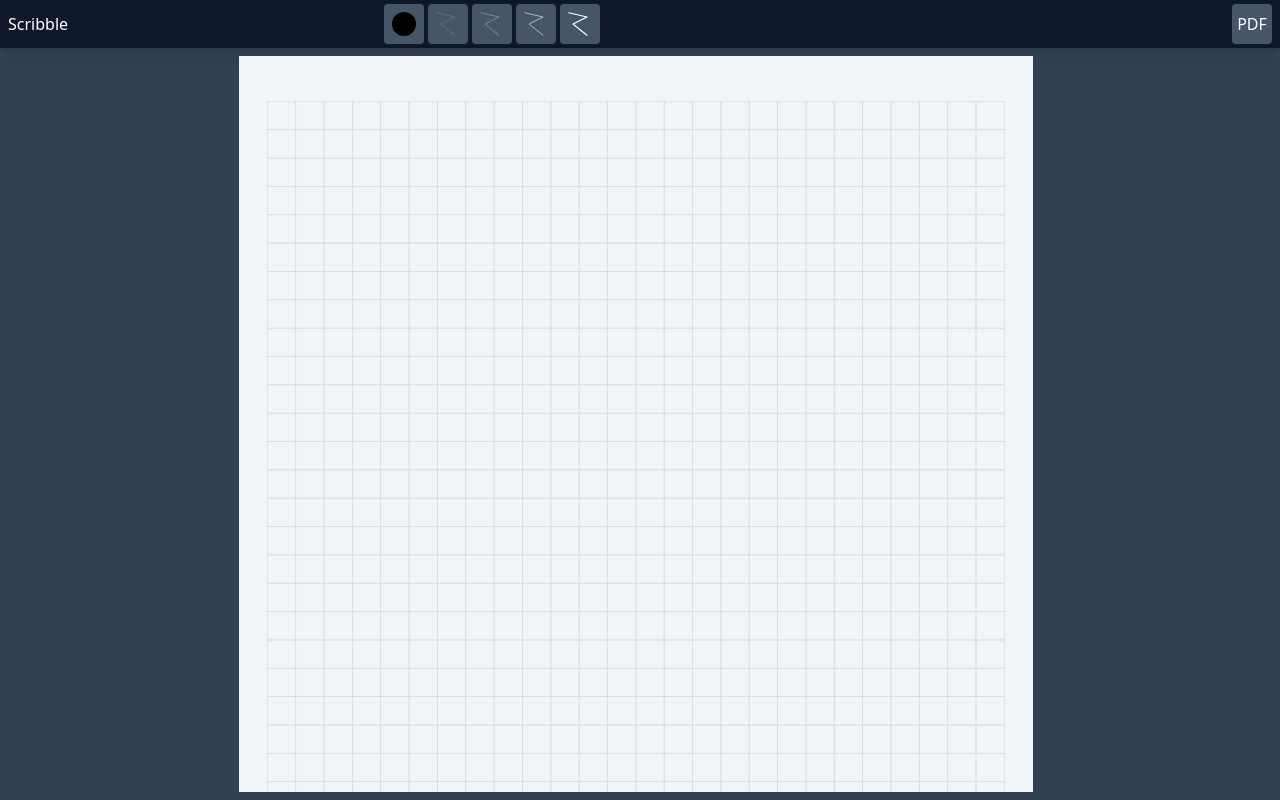
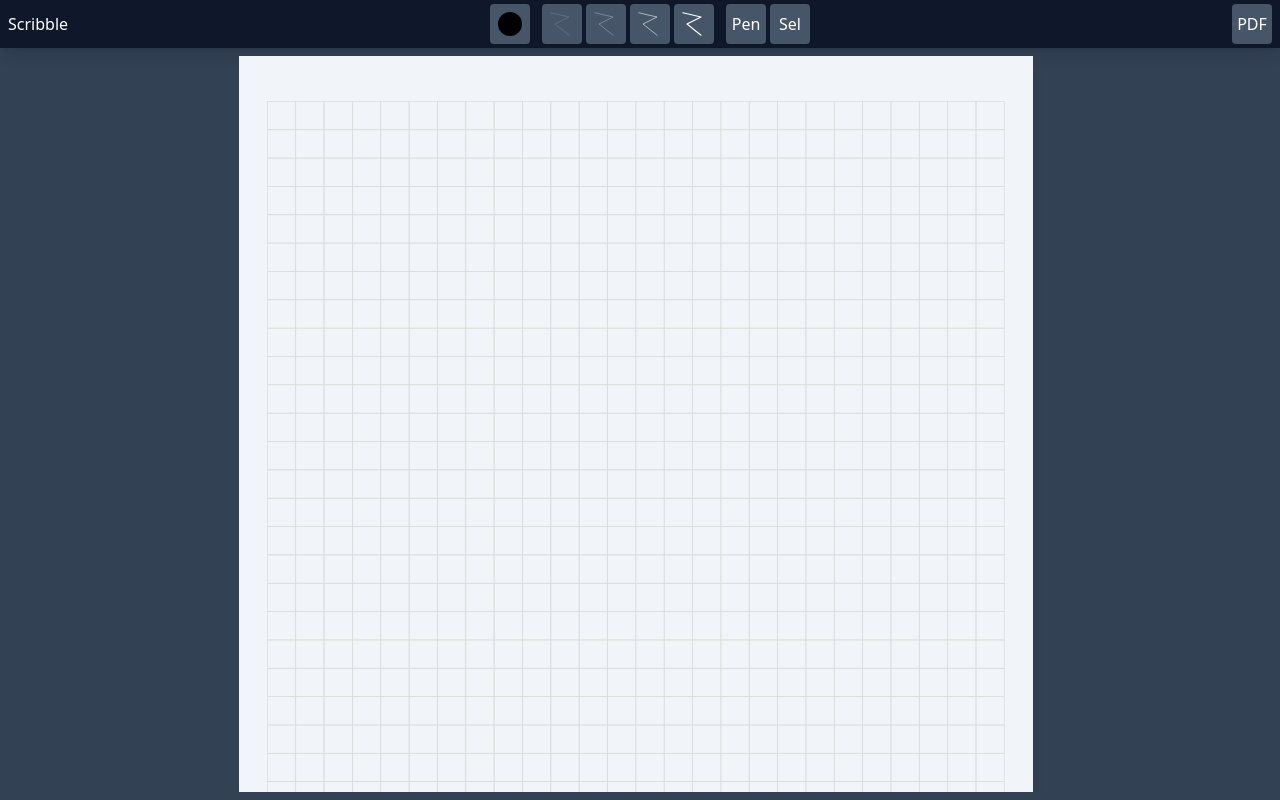
Before and after one commit to pothos-dev/scribble, a SvelteKit app: page / in a window 1280 px wide. Built offline with nearby package versions, Linux system fonts and the light colour scheme.

Commit message:
ToolButtons

```diff
--- a/src/components/Header/Header.svelte
+++ b/src/components/Header/Header.svelte
@@ -1,6 +1,9 @@
 <script>
+  import ColorButton from './ColorButton.svelte'
   import PdfExportButton from './PdfExportButton.svelte'
-  import ToolBar from './ToolBar.svelte'
+  import PenToolButton from './PenToolButton.svelte'
+  import SelectToolButton from './SelectToolButton.svelte'
+  import ThicknessButton from './ThicknessButton.svelte'
 </script>
 
 <header
@@ -10,9 +13,20 @@
     <h1>Scribble</h1>
   </div>
 
-  <div><ToolBar /></div>
+  <div class="flex flex-row space-x-1">
+    <ColorButton />
 
-  <div />
+    <div class="w-1" />
+
+    {#each [0.25, 0.5, 1, 2] as thickness}
+      <ThicknessButton {thickness} />
+    {/each}
+
+    <div class="w-1" />
+
+    <PenToolButton />
+    <SelectToolButton />
+  </div>
 
   <div><PdfExportButton /></div>
 </header>
--- /dev/null
+++ b/src/components/Header/PenToolButton.svelte
@@ -0,0 +1,9 @@
+<script>
+  import { ActiveTool } from '$stores'
+  import ToolButton from './ToolButton.svelte'
+
+  $: active = $ActiveTool == 'pen'
+  const onClick = () => ($ActiveTool = 'pen')
+</script>
+
+<ToolButton {active} on:click={onClick}>Pen</ToolButton>
--- /dev/null
+++ b/src/components/Header/SelectToolButton.svelte
@@ -0,0 +1,9 @@
+<script>
+  import { ActiveTool } from '$stores'
+  import ToolButton from './ToolButton.svelte'
+
+  $: active = $ActiveTool == 'select'
+  const onClick = () => ($ActiveTool = 'select')
+</script>
+
+<ToolButton {active} on:click={onClick}>Sel</ToolButton>
--- a/src/components/Header/ToolBar.svelte
+++ /dev/null
@@ -1,12 +0,0 @@
-<script>
-  import ColorButton from './ColorButton.svelte'
-  import ThicknessButton from './ThicknessButton.svelte'
-</script>
-
-<div class="flex flex-row space-x-1">
-  <ColorButton />
-  <ThicknessButton thickness={0.25} />
-  <ThicknessButton thickness={0.5} />
-  <ThicknessButton thickness={1} />
-  <ThicknessButton thickness={2} />
-</div>
--- a/src/types.ts
+++ b/src/types.ts
@@ -1,4 +1,4 @@
-export type Tool = 'pen' | 'line' | 'rectangle'
+export type Tool = 'pen' | 'line' | 'rectangle' | 'select'
 export type InteractionMode = 'idle' | 'pan-zoom' | 'drawing' | 'erasing'
 
 export type Point = [number, number]
```
